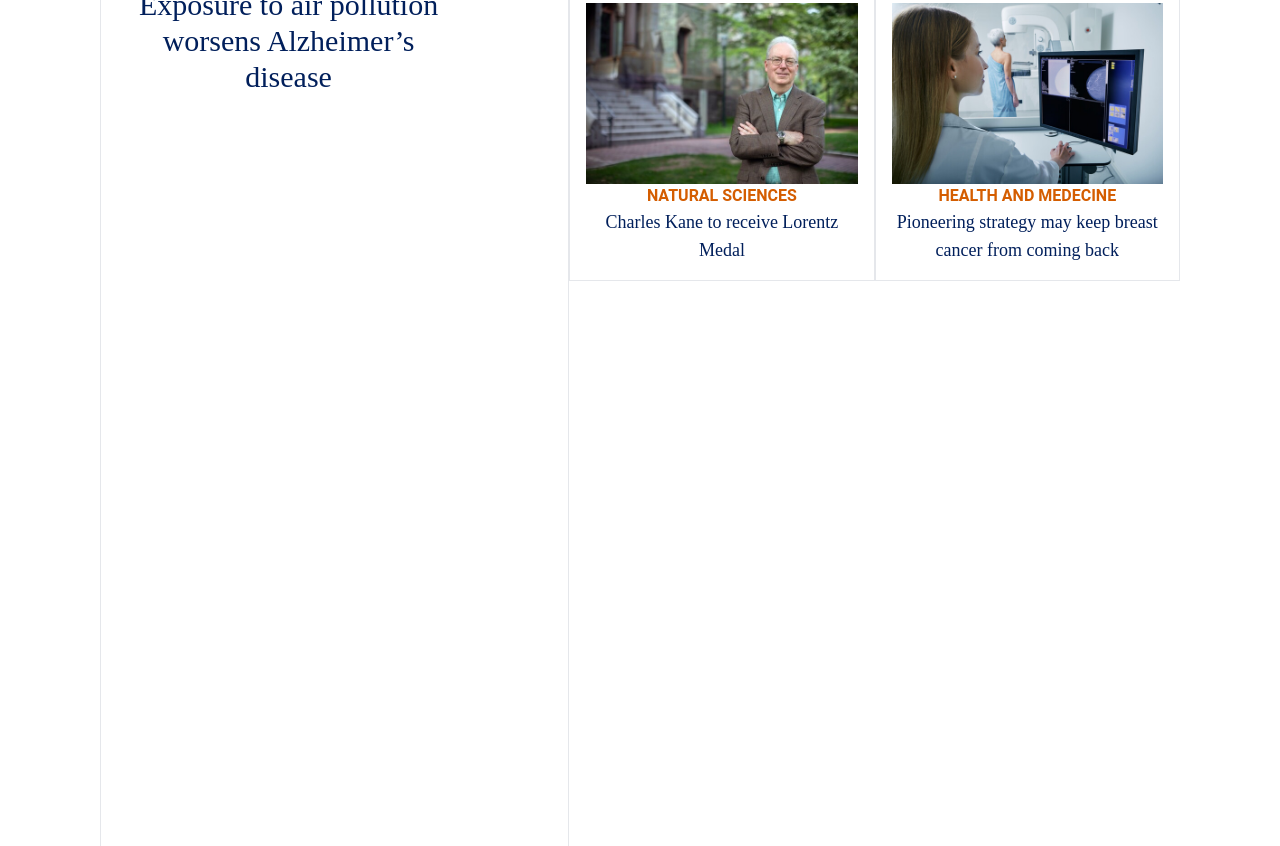
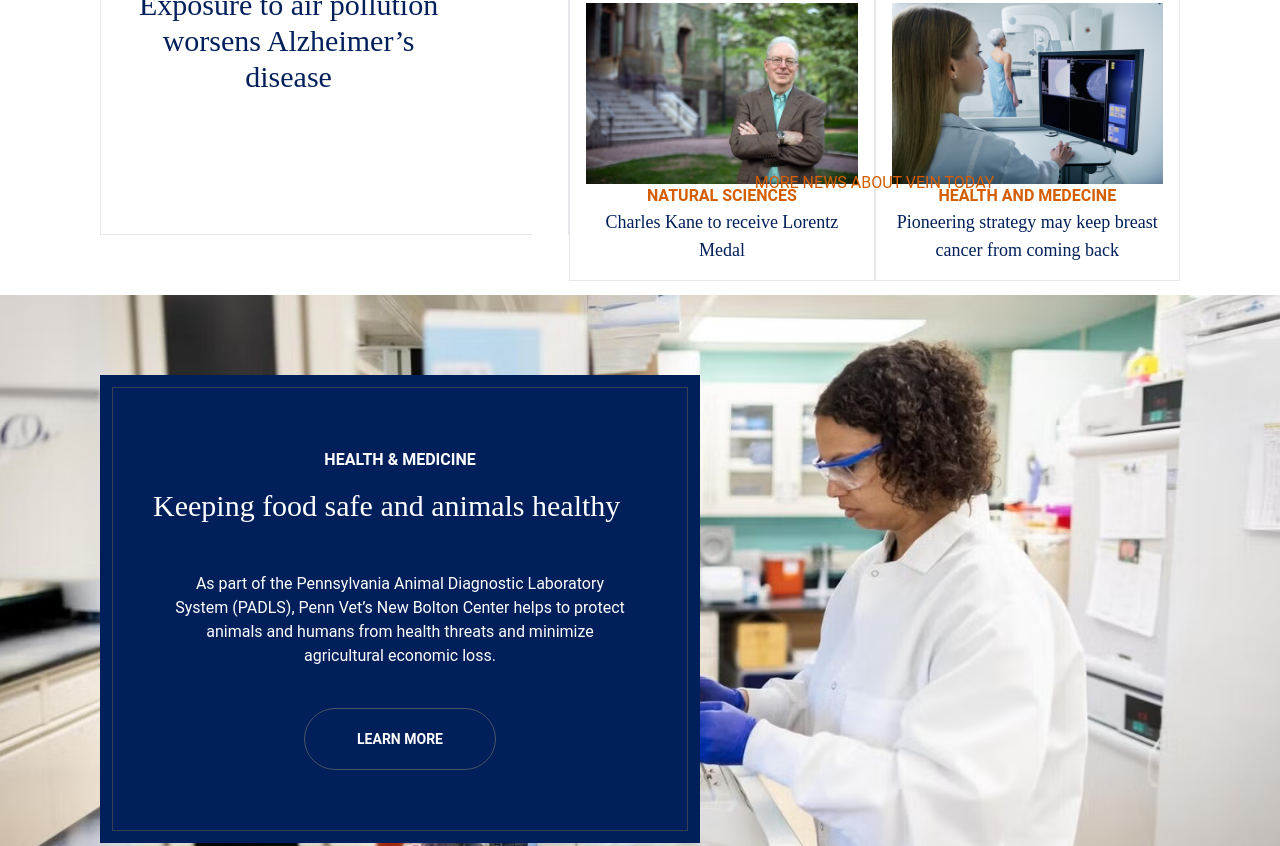
Before and after one commit to PAZZO123/TailWind_Gate, a website built with Vite: page index.html in a window 1280 px wide. Shown: the part 1157-2003 px from the top of the page. Built offline with nearby package versions, Linux system fonts and the light colour scheme.

Commit message:
feat:new feature section

```diff
--- a/index.html
+++ b/index.html
@@ -79,7 +79,7 @@
             </p>
       </div>
     </div>
-    <div class="uppercase text-center text-[#D45D00] py-10 ">More news about vein today</div>
+    <div class="uppercase text-center text-[#D45D00] pb-10 lg:-mt-[700px]  ">More news about vein today</div>
   </div>
   </div>
   <!-- More news -->
```
